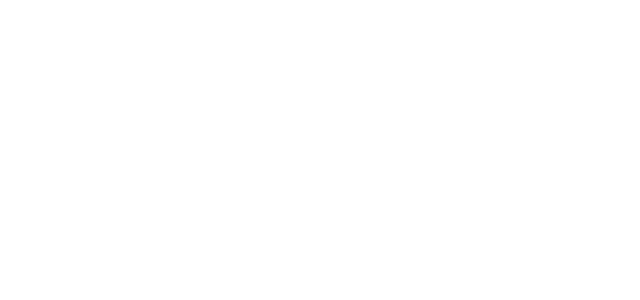
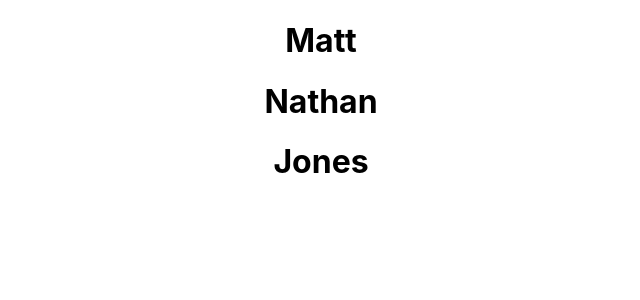
Before and after one commit to bhamann-collab/user-directory, a React (Create React App) app: page / in a window 1280 px wide. Shown: the top 300 px of the page, without its empty margins (319-959 px from the left). Built offline with nearby package versions, Linux system fonts and the light colour scheme.

Commit message:
prop rendering

```diff
--- a/src/App.js
+++ b/src/App.js
@@ -1,10 +1,13 @@
 import React from 'react';
 import './App.css';
+import Employee from './components/Employee'
 
 function App() {
   return (
     <div className="App">
-
+      <Employee name={`Matt`}/>
+      <Employee name={`Nathan`}/>
+      <Employee name={`Jones`}/>
     </div>
   );
 }
--- a/src/components/Employee.js
+++ b/src/components/Employee.js
@@ -1,9 +1,9 @@
 import React from 'react'
 
-const Employee = () => {
+const Employee = (props) => {
     return (
         <div>
-
+            <h1>{props.name}</h1>
         </div>
     )
 }
```
